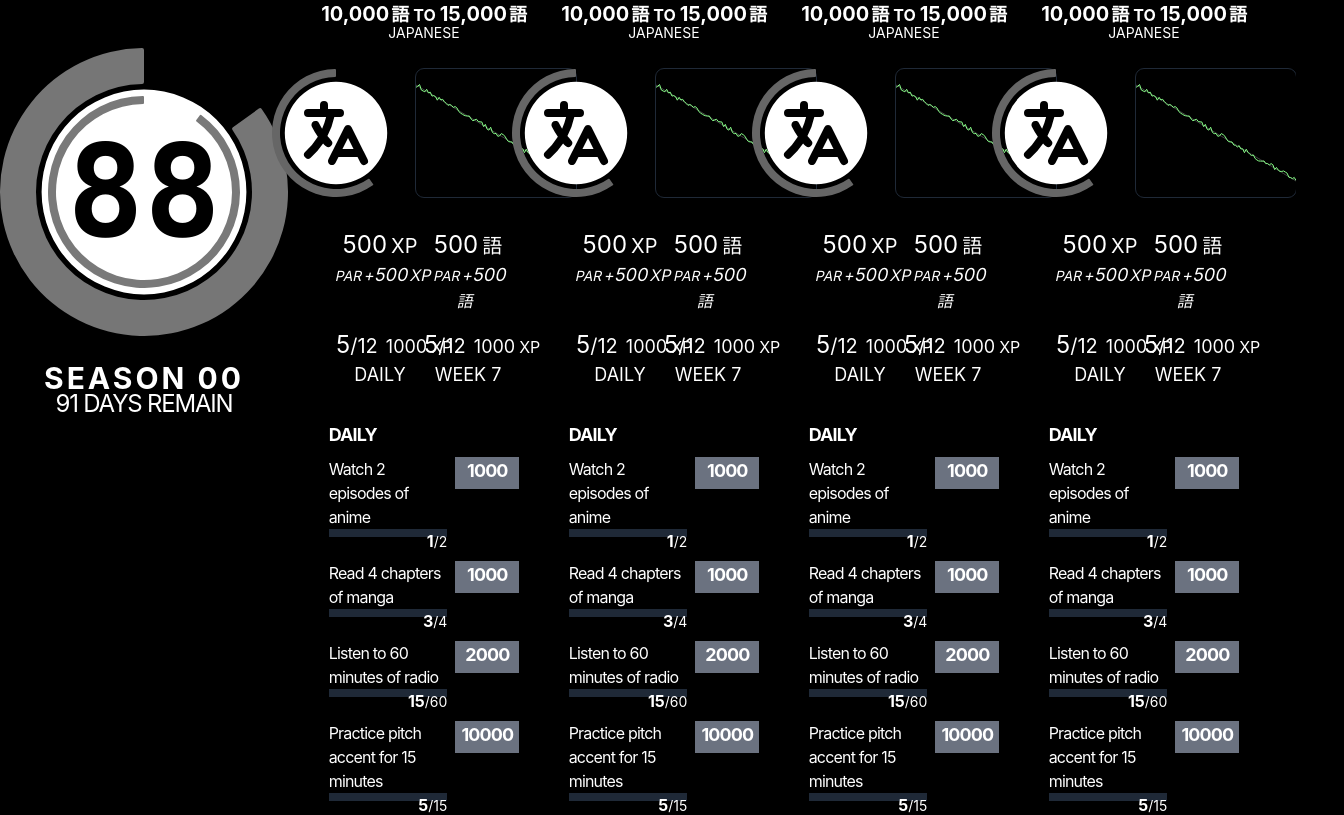
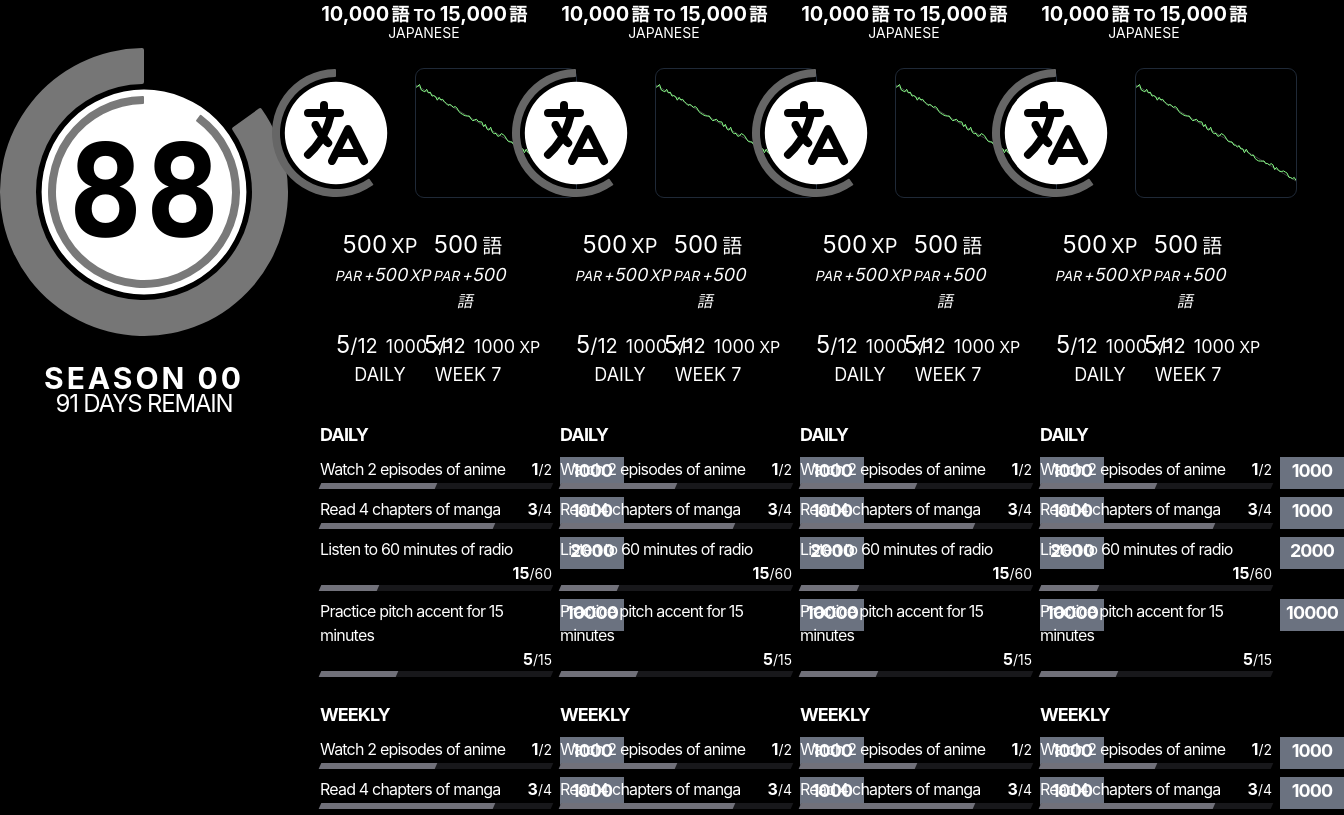
Before and after one commit to everalert/habits-battlepass, a Next.js app: page / in a window 1280 px wide. Shown: the top 815 px of the page, 1344 px wide, since content can reach past the window. Built offline with nearby package versions, Linux system fonts and the light colour scheme.

Commit message:
rework progress bar in TaskChallenge.module

```diff
--- a/src/modules/task/TaskChallenge.module.js
+++ b/src/modules/task/TaskChallenge.module.js
@@ -1,4 +1,5 @@
 export default function TaskChallenge(props) {
+	const progress = props.over/props.under*100;
 	return (
 		<div className="clear-both flex flex-row-reverse gap-x-2">
 			<div className="text-lg font-bold text-center tracking-tighter block w-16 h-8 bg-gray-500 shrink-0">{props.reward}</div>
@@ -9,7 +10,11 @@ export default function TaskChallenge(props) {
 					<span>/</span>
 					<span>{props.under}</span>
 				</span>
-				<span className="clear-left block bg-gray-800 w-full h-2"></span>
+				<div className="bg-zinc-900 clear-left w-full mt-[1.625rem] h-1.5 -skew-x-[24deg] overflow-hidden">
+					<div
+						className='bg-zinc-500 w-full h-full absolute'
+						style={{left:`${-100+progress}%`}}></div>
+				</div>
 			</div>
 		</div>
 	);
--- a/src/modules/task/TaskCollection.module.js
+++ b/src/modules/task/TaskCollection.module.js
@@ -2,7 +2,7 @@ import TaskChallenge from "./TaskChallenge.module";
 
 export default function TaskCollection(props) {
 	return (
-		<div className="w-11/12 mx-auto flex flex-col gap-2">
+		<div className="w-[19rem] mx-auto flex flex-col gap-2">
 			<h3 className='text-lg font-bold tracking-tighter'>{props.label}</h3>
 			<TaskChallenge label='Watch 2 episodes of anime' over={1} under={2} reward={1000} />
 			<TaskChallenge label='Read 4 chapters of manga' over={3} under={4} reward={1000} />
```
